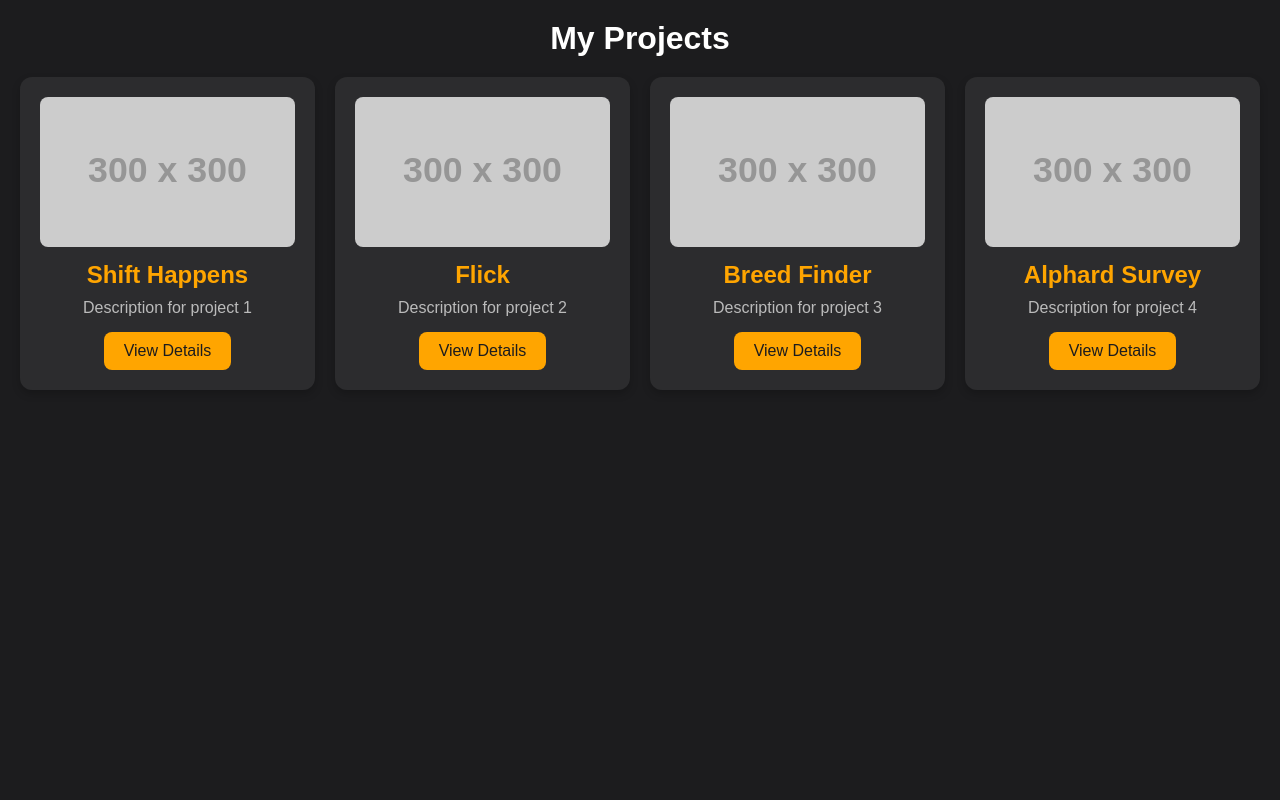
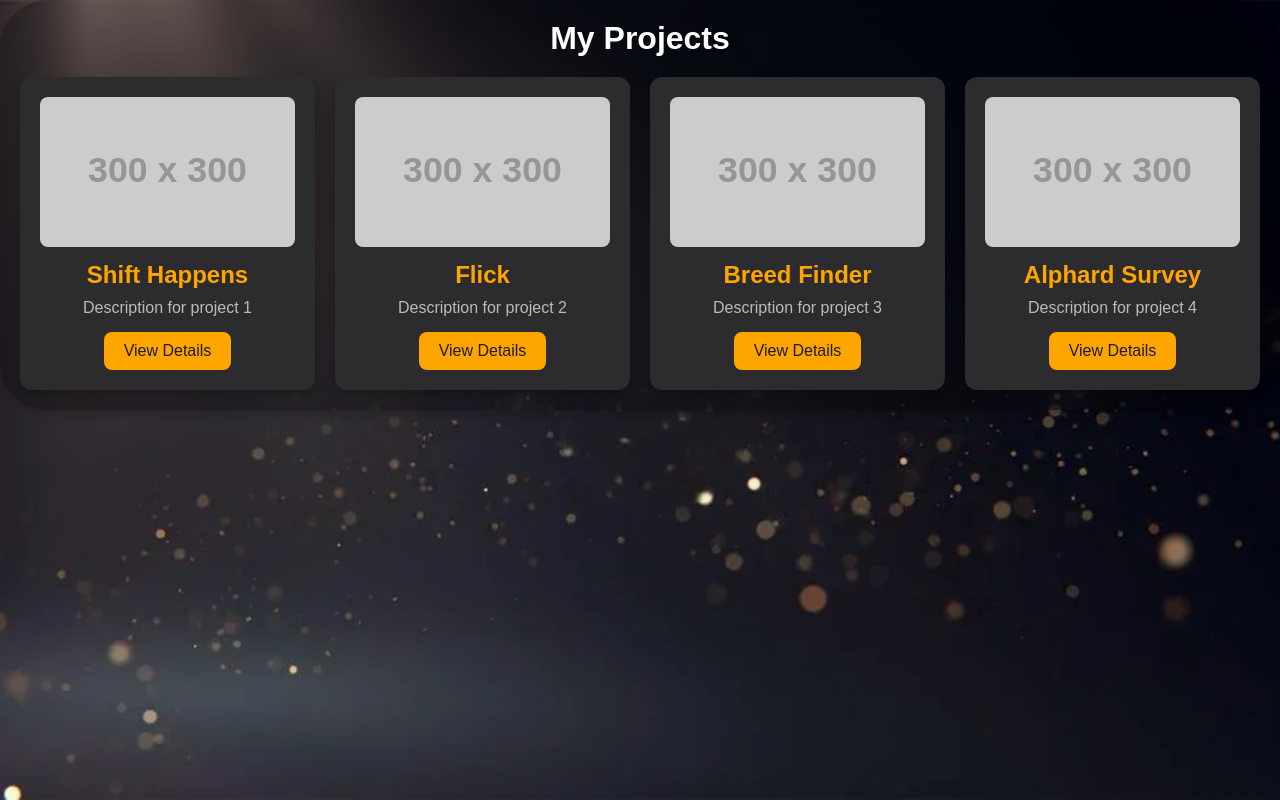
Before and after one commit to issryan/portfolio-update, a React (Create React App) app: page /projects in a window 1280 px wide. Built offline with nearby package versions, Linux system fonts and the light colour scheme.

Commit message:
updated background styling

```diff
--- a/src/App.css
+++ b/src/App.css
@@ -4,6 +4,17 @@ html, body, #root {
   margin: 0;
   scroll-behavior: smooth;
 }
+body {
+  background-image: url('./assets/ps5-background.webp');
+  background-size: cover;
+  background-repeat: no-repeat;
+  background-attachment: fixed; /* Keeps the background fixed while scrolling */
+  background-position: center;
+  color: white; /* Optional: Set default text color to white for better visibility */
+  margin: 0;
+  padding: 0;
+  font-family: 'YourChosenFont', sans-serif; /* Optional: Set a default font */
+}
 
 .App {
   text-align: center;
--- a/src/components/Homepage.css
+++ b/src/components/Homepage.css
@@ -10,7 +10,6 @@
   display: flex;
   flex-direction: column;
   height: 100vh;
-  background-color: #1c1c1e;
   position: relative;
   overflow: auto;
 }
@@ -74,7 +73,6 @@
 .app-content {
   margin-top: 250px;
   padding: 50px;
-  background-color: #2c2c2e;
   color: white;
   overflow-y: auto;
   flex-grow: 1;
--- a/src/components/Homepage.jsx
+++ b/src/components/Homepage.jsx
@@ -6,10 +6,12 @@ import About from '../pages/About';
 import Gallery from '../pages/Gallery';
 import Projects from '../pages/Projects';
 import './Homepage.css';
+import galleryIcon from '../assets/galleryIcon.png';
+
 
 const apps = [
   { id: 1, name: 'About', icon: 'path/to/about-icon.png', component: <About /> },
-  { id: 2, name: 'Gallery', icon: 'path/to/gallery-icon.png', component: <Gallery /> },
+  { id: 2, name: 'Gallery', icon: {galleryIcon}, component: <Gallery /> },
   { id: 3, name: 'Projects', icon: 'path/to/projects-icon.png', component: <Projects /> },
   { id: 4, name: 'Contact', icon: 'path/to/contact-icon.png', component: <div>Contact Component</div> },
   { id: 5, name: 'Resume', icon: 'path/to/resume-icon.png', component: <div>Resume Component</div> },
--- a/src/pages/About.css
+++ b/src/pages/About.css
@@ -1,23 +1,19 @@
-/* General reset */
-* {
-  margin: 0;
-  padding: 0;
-  box-sizing: border-box;
-}
-
-/* About Page Styles */
 .about-section {
   display: flex;
   gap: 20px;
   padding: 20px;
-  background-color: #1c1c1e;
+  background: rgba(0, 0, 0, 0.3);
+  -webkit-backdrop-filter: blur(15px);
+  backdrop-filter: blur(15px);
+  border-radius: 3rem;
   color: white;
-  opacity: 0.5;
-  transform: translateY(20px);
-  transition: opacity 1s ease-out, transform 1s ease-out;
+  opacity: 0.8;
+  box-shadow: 0 4px 8px rgba(0, 0, 0, 0.2);
   overflow: visible;
   pointer-events: none;
+  transition: opacity 1s ease-out, transform 1s ease-out;
 }
+
 
 .fade-in {
   opacity: 1;
--- a/src/pages/Gallery.css
+++ b/src/pages/Gallery.css
@@ -1,9 +1,13 @@
 /* Gallery container styling */
 .gallery-container {
   padding: 20px;
-    background-color: #1c1c1e;
+  background: rgba(0, 0, 0, 0.3);
+  -webkit-backdrop-filter: blur(15px);
+  backdrop-filter: blur(15px);
+  border-radius: 3rem;
   color: white;
-    min-height: 100vh;
+  opacity: 0.8;
+  box-shadow: 0 4px 8px rgba(0, 0, 0, 0.2);
 }
 
 /* Gallery title styling */
--- a/src/pages/Projects.css
+++ b/src/pages/Projects.css
@@ -1,13 +1,14 @@
 /* Projects Page Styles */
 .projects-page {
   padding: 20px;
-  background-color: #1c1c1e;
+  background: rgba(0, 0, 0, 0.3); /* Transparent background */
+  -webkit-backdrop-filter: blur(15px); /* Blur effect */
+  backdrop-filter: blur(15px);
+  border-radius: 3rem;
   color: white;
-  opacity: 0.5;
-  transform: translateY(20px);
+  opacity: 0.8;
+  box-shadow: 0 4px 8px rgba(0, 0, 0, 0.2);
   transition: opacity 1s ease-out, transform 1s ease-out;
-  overflow: visible;
-  pointer-events: none;
 }
 
 .fade-in {
```
Also changed, not shown: src/assets/galleryIcon.png (added), src/assets/ps5-background.webp (added). Lines whose indentation alone changed are shown as unchanged.
